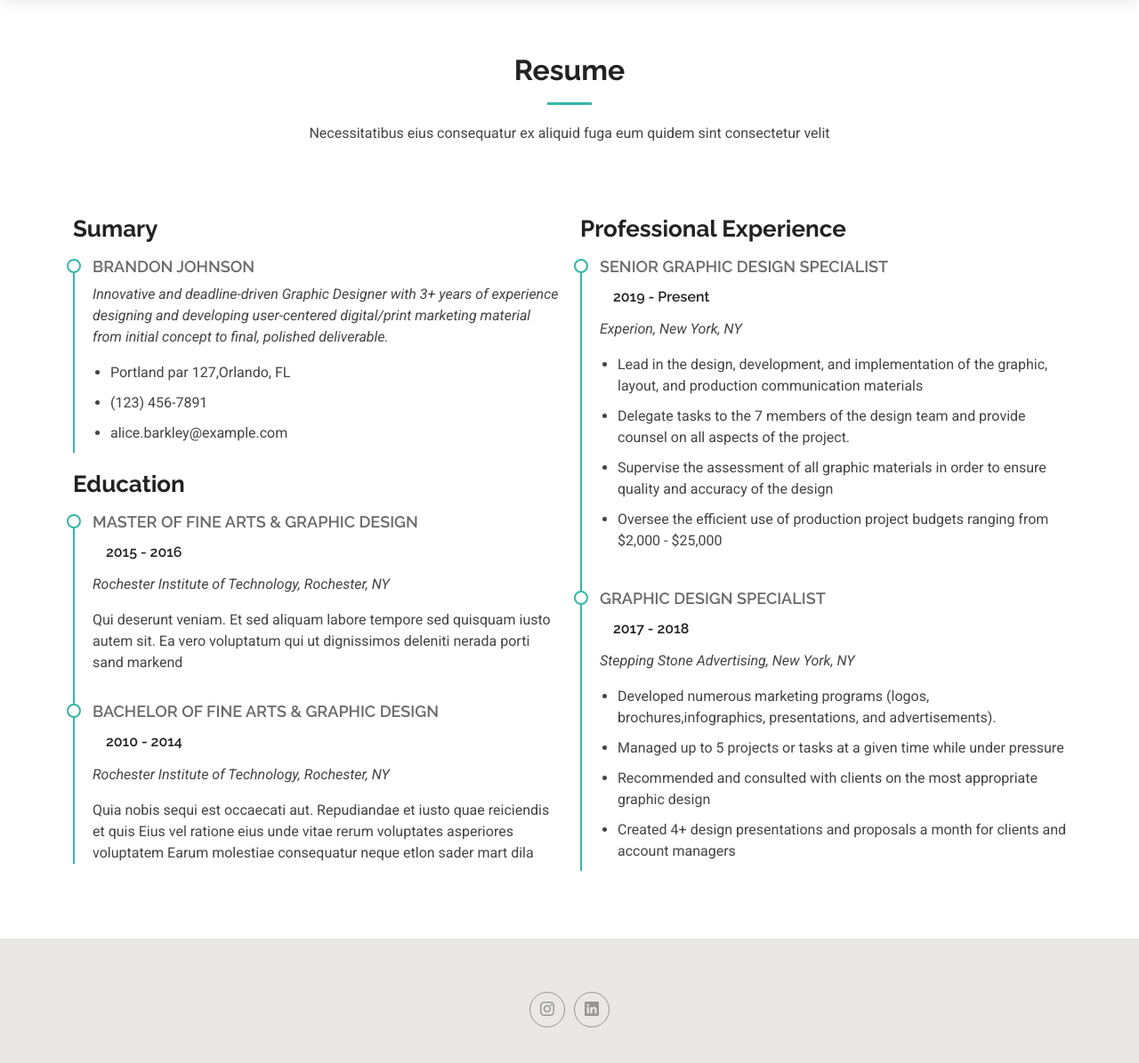
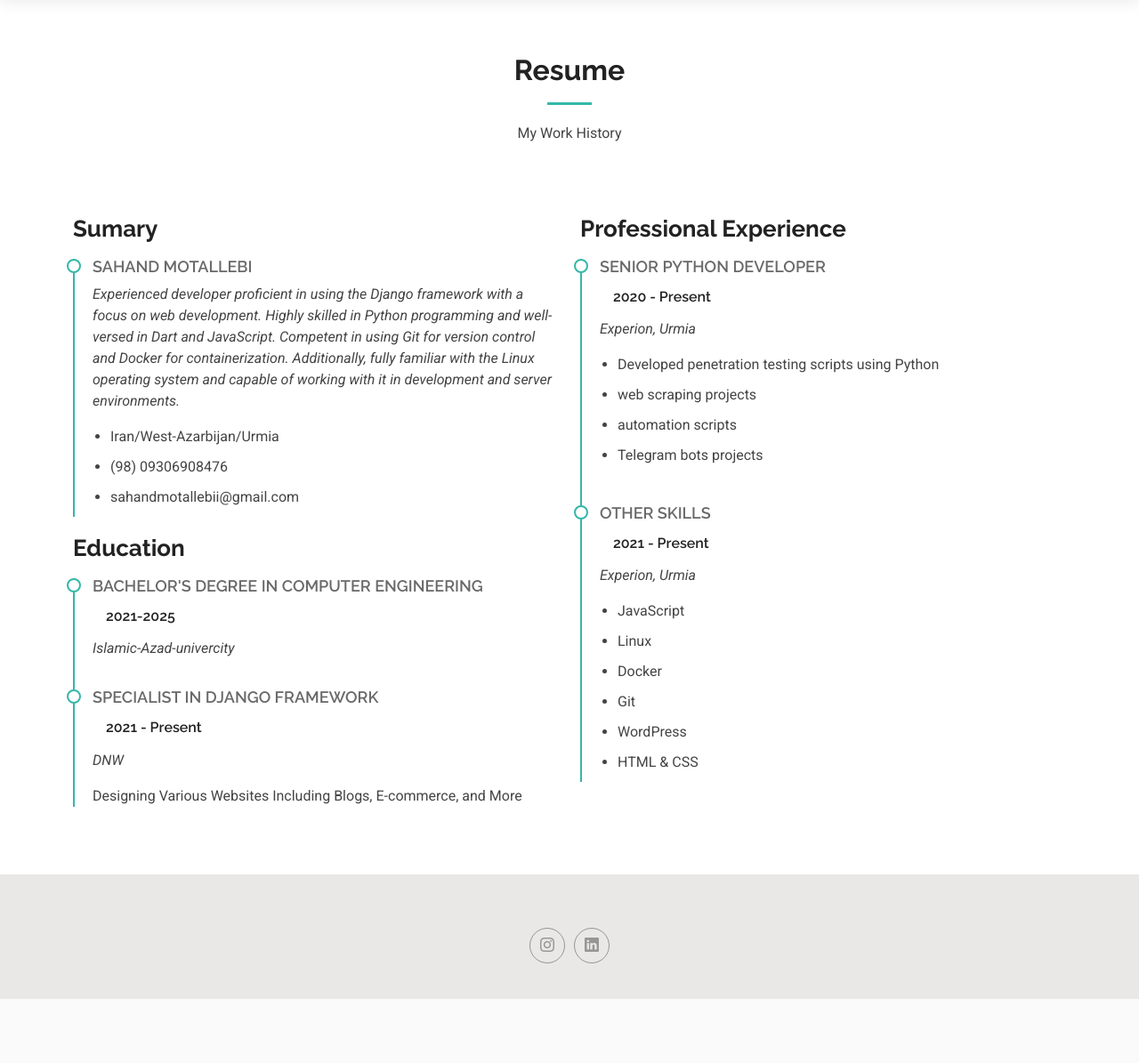
Before and after one commit to sahand-motallebi/cv, a Django app: page /resume/ in a window 1280 px wide. Shown: the part 83-1278 px from the top of the page at 89% size. After the commit the page ends 1206 px from the top, so only its background shows below. Run offline with Django 4.2, Linux system fonts and the light colour scheme; some libraries are stand-ins or nearby versions.

Commit message:
change resume

```diff
--- a/statics/css/main.css
+++ b/statics/css/main.css
@@ -226,7 +226,6 @@ h6 {
   .navmenu>ul>li {
     white-space: nowrap;
     padding: 15px 14px;
-    direction: rtl !important;
   }
 
   .navmenu>ul>li:last-child {
--- a/templates/website/contact.html
+++ b/templates/website/contact.html
@@ -10,7 +10,7 @@
       <!-- Section Title -->
       <div class="container section-title" data-aos="fade-up">
         <h2>Contact</h2>
-        <p>Necessitatibus eius consequatur ex aliquid fuga eum quidem sint consectetur velit</p>
+        <p>Ways to contact me</p>
       </div><!-- End Section Title -->
 
       <div class="container" data-aos="fade-up" data-aos-delay="100">
--- a/templates/website/resume.html
+++ b/templates/website/resume.html
@@ -10,7 +10,7 @@
       <!-- Section Title -->
       <div class="container section-title" data-aos="fade-up">
         <h2>Resume</h2>
-        <p>Necessitatibus eius consequatur ex aliquid fuga eum quidem sint consectetur velit</p>
+        <p>My Work History</p>
       </div><!-- End Section Title -->
 
       <div class="container">
@@ -21,28 +21,27 @@
             <h3 class="resume-title">Sumary</h3>
 
             <div class="resume-item pb-0">
-              <h4>Brandon Johnson</h4>
-              <p><em>Innovative and deadline-driven Graphic Designer with 3+ years of experience designing and developing user-centered digital/print marketing material from initial concept to final, polished deliverable.</em></p>
+              <h4>Sahand Motallebi</h4>
+              <p><em>Experienced developer proficient in using the Django framework with a focus on web development. Highly skilled in Python programming and well-versed in Dart and JavaScript. Competent in using Git for version control and Docker for containerization. Additionally, fully familiar with the Linux operating system and capable of working with it in development and server environments.</em></p>
               <ul>
-                <li>Portland par 127,Orlando, FL</li>
-                <li>(123) 456-7891</li>
-                <li>alice.barkley@example.com</li>
+                <li>Iran/West-Azarbijan/Urmia</li>
+                <li>(98) 09306908476</li>
+                <li>sahandmotallebii@gmail.com</li>
               </ul>
             </div><!-- Edn Resume Item -->
 
             <h3 class="resume-title">Education</h3>
             <div class="resume-item">
-              <h4>Master of Fine Arts &amp; Graphic Design</h4>
-              <h5>2015 - 2016</h5>
-              <p><em>Rochester Institute of Technology, Rochester, NY</em></p>
-              <p>Qui deserunt veniam. Et sed aliquam labore tempore sed quisquam iusto autem sit. Ea vero voluptatum qui ut dignissimos deleniti nerada porti sand markend</p>
+              <h4>Bachelor's Degree in Computer Engineering</h4>
+              <h5>2021-2025</h5>
+              <p><em>Islamic-Azad-univercity</em></p>
             </div><!-- Edn Resume Item -->
 
             <div class="resume-item">
-              <h4>Bachelor of Fine Arts &amp; Graphic Design</h4>
-              <h5>2010 - 2014</h5>
-              <p><em>Rochester Institute of Technology, Rochester, NY</em></p>
-              <p>Quia nobis sequi est occaecati aut. Repudiandae et iusto quae reiciendis et quis Eius vel ratione eius unde vitae rerum voluptates asperiores voluptatem Earum molestiae consequatur neque etlon sader mart dila</p>
+              <h4>Specialist in Django Framework</h4>
+              <h5>2021 - Present</h5>
+              <p><em>DNW</em></p>
+              <p>Designing Various Websites Including Blogs, E-commerce, and More</p>
             </div><!-- Edn Resume Item -->
 
           </div>
@@ -50,26 +49,28 @@
           <div class="col-lg-6" data-aos="fade-up" data-aos-delay="200">
             <h3 class="resume-title">Professional Experience</h3>
             <div class="resume-item">
-              <h4>Senior graphic design specialist</h4>
-              <h5>2019 - Present</h5>
-              <p><em>Experion, New York, NY </em></p>
+              <h4>Senior Python Developer</h4>
+              <h5>2020 - Present</h5>
+              <p><em>Experion, Urmia </em></p>
               <ul>
-                <li>Lead in the design, development, and implementation of the graphic, layout, and production communication materials</li>
-                <li>Delegate tasks to the 7 members of the design team and provide counsel on all aspects of the project. </li>
-                <li>Supervise the assessment of all graphic materials in order to ensure quality and accuracy of the design</li>
-                <li>Oversee the efficient use of production project budgets ranging from $2,000 - $25,000</li>
+                <li>Developed penetration testing scripts using Python</li>
+                <li>web scraping projects</li>
+                <li>automation scripts</li>
+                <li>Telegram bots projects</li>
               </ul>
             </div><!-- Edn Resume Item -->
 
             <div class="resume-item">
-              <h4>Graphic design specialist</h4>
-              <h5>2017 - 2018</h5>
-              <p><em>Stepping Stone Advertising, New York, NY</em></p>
+              <h4>OTHER SKILLS</h4>
+              <h5>2021 - Present</h5>
+              <p><em>Experion, Urmia</em></p>
               <ul>
-                <li>Developed numerous marketing programs (logos, brochures,infographics, presentations, and advertisements).</li>
-                <li>Managed up to 5 projects or tasks at a given time while under pressure</li>
-                <li>Recommended and consulted with clients on the most appropriate graphic design</li>
-                <li>Created 4+ design presentations and proposals a month for clients and account managers</li>
+                <li>JavaScript</li>
+                <li>Linux</li>
+                <li>Docker</li>
+                <li>Git</li>
+                <li>WordPress</li>
+                <li>HTML & CSS</li>
               </ul>
             </div><!-- Edn Resume Item -->
 
```
